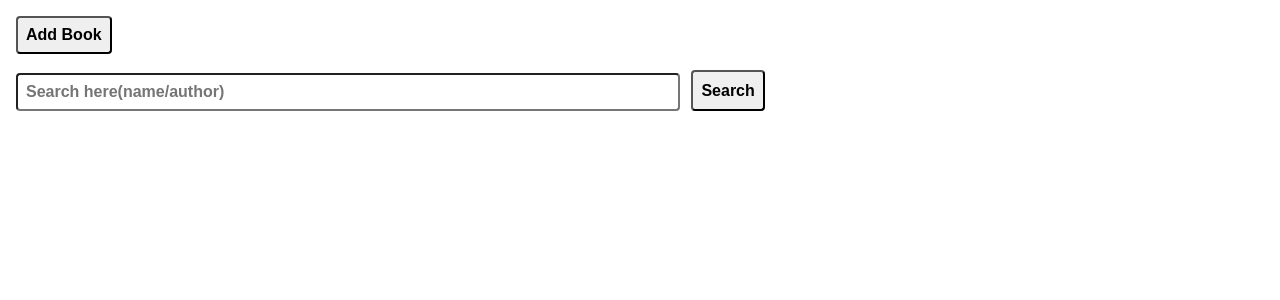
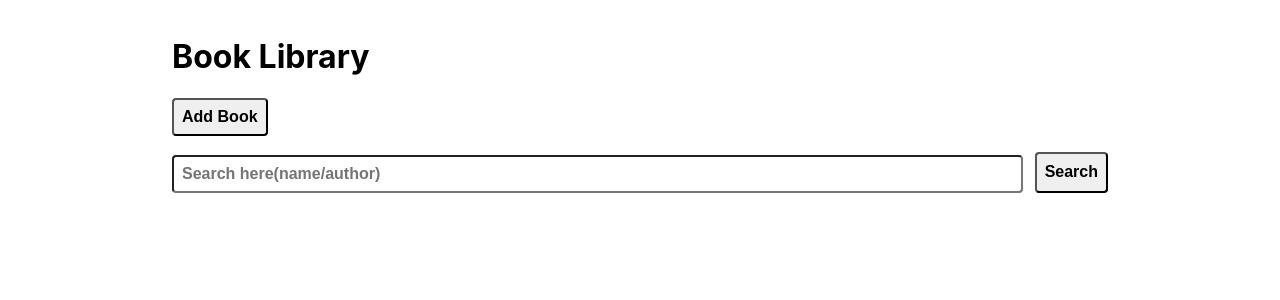
Before and after one commit to divyanshyadav/react-redux-book-library, a React (Create React App) app: page / in a window 1280 px wide. Shown: the top 300 px of the page. Built offline with nearby package versions, Linux system fonts and the light colour scheme.

Commit message:
UI changes

```diff
--- a/src/components/BookList/bookList.css
+++ b/src/components/BookList/bookList.css
@@ -2,6 +2,7 @@
   display: flex;
   flex-flow: row;
   flex-wrap: wrap;
+  justify-content: center;
 }
 
 .book-list__book {
@@ -11,8 +12,8 @@
   -o-transition: 0.6s;
   transition: 0.6s;
   width: 260px;
-  min-height: 220px;
-  max-height: 350px;
+  min-height: 300px;
+  max-height: 300px;
   background-color: white;
   margin: 5px 5px 5px 5px;
   padding: 10px 10px;
@@ -27,7 +28,7 @@
 }
 
 .book-list__book__description {
-  max-height: 8em;
+  max-height: 6em;
   overflow: scroll;
 }
 
--- a/src/components/Button/index.js
+++ b/src/components/Button/index.js
@@ -10,10 +10,11 @@ const Button = ({ children, className, ...rest }) => (
 
 Button.defaultProps = {
     className: '',
+    children: null,
 };
 
 Button.propTypes = {
-    children: PropTypes.node.isRequired,
+    children: PropTypes.node,
     className: PropTypes.string,
 };
 
--- a/src/configureStore.js
+++ b/src/configureStore.js
@@ -4,16 +4,19 @@ import reducer from './reducers';
 import * as localStorage from './utils/localStorage';
 
 const configureStore = () => {
+    const persistentState = localStorage.get('book_library');
     const middlewares = [];
 
     if (process.env.NODE_ENV !== 'production') {
         middlewares.push(logger);
     }
-    const persistentState = localStorage.get('book_library');
+
     const store = createStore(reducer, persistentState, applyMiddleware(...middlewares));
+
     store.subscribe(() => {
         localStorage.set('book_library', store.getState());
     });
+
     return store;
 };
 
--- a/src/containers/Book/book.css
+++ b/src/containers/Book/book.css
@@ -10,6 +10,6 @@
 
 @media only screen and (min-width: 768px) {
   .book-screen__container {
-    width: 46%;
+    width: 50%;
   }
 }
--- a/src/containers/Dashboard/dashboard.css
+++ b/src/containers/Dashboard/dashboard.css
@@ -1,3 +1,7 @@
+.dashboard__container {
+  margin: 0 auto;
+}
+
 .dashboard__add-button {
   margin-bottom: 1em;
 }
@@ -7,8 +11,7 @@
 }
 
 @media only screen and (min-width: 768px) {
-  .dashboard__search {
-    width: 60%;
-    text-align: center;
+  .dashboard__container {
+    width: 75%;
   }
 }
--- a/src/containers/Dashboard/index.js
+++ b/src/containers/Dashboard/index.js
@@ -36,7 +36,8 @@ class Dashboard extends Component {
         const { deleteBook, history } = this.props;
         const { books } = this.state;
         return (
-            <div>
+            <div className="dashboard__container">
+                <h1>Book Library</h1>
                 <Link to="/book">
                     <Button className="dashboard__add-button">Add Book</Button>
                 </Link>
```
